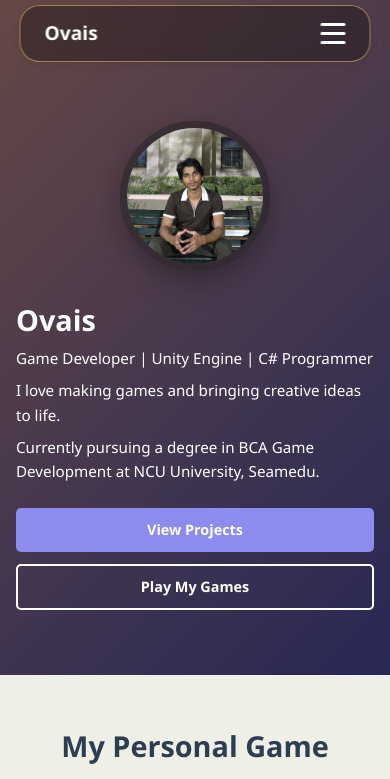
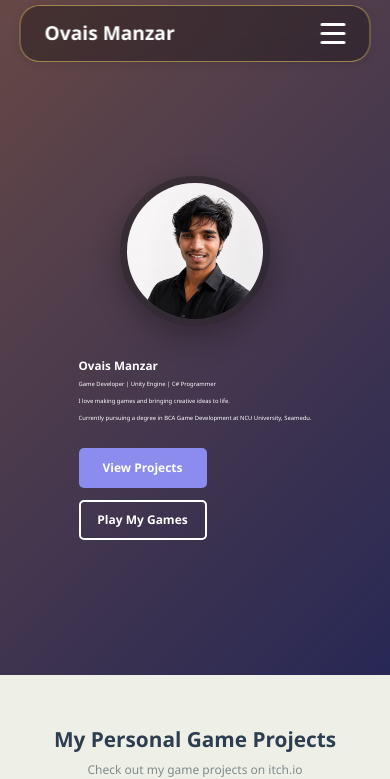
Before and after one commit to Ovais-Dev/Ovais-Portfolio-Website, a plain HTML site: page index.html in a window 390 px wide. Shown: the top 779 px of the page. Drawn offline with Linux system fonts and the light colour scheme.

Commit message:
Update logo and Resolution Alignment

```diff
--- a/index.html
+++ b/index.html
@@ -11,7 +11,7 @@
     <!-- Navigation Bar -->
     <nav class="navbar">
         <div class="navbar-container">
-            <div class="logo">Ovais</div>
+            <div class="logo">Ovais Manzar</div>
             <button class="hamburger" id="hamburger">
                 <span></span>
                 <span></span>
@@ -31,16 +31,16 @@
         <img src="src/images/backdrops/2.png" alt="Backdrop" class="hero-backdrop">
         <div class="intro-container">
             <div class="intro-image">
-                <img src="src/images/others/Profile Pix.jpeg" alt="Profile Picture" width="300">
+                <img src="src/images/others/ProfilePic2.png" alt="Profile Picture" width="300">
             </div>
             <div class="intro-text">
-                <h1>Ovais</h1>
+                <h1>Ovais Manzar</h1>
                     <p class="tagline">Game Developer | Unity Engine | C# Programmer</p>
                     <p>I love making games and bringing creative ideas to life.</p>
                     <p>Currently pursuing a degree in BCA Game Development at NCU University, Seamedu.</p>
                 <div class="intro-buttons">
-                    <a href="#portfolio" class="btn btn-primary">View Projects</a>
-                    <a href="https://blazing-game.itch.io/run-core" target="_blank" class="btn btn-secondary">Play My Games</a>
+                    <a href="#portfolio" class="btn btn-primary btn-hero">View Projects</a>
+                    <a href="https://blazing-game.itch.io" target="_blank" class="btn btn-secondary btn-hero">Play My Games</a>
                 </div>
             </div>
         </div>
--- a/src/css/style.css
+++ b/src/css/style.css
@@ -140,7 +140,7 @@ body {
 .hero-section {
     position: relative;
     height: clamp(600px, 80vh, 90vh);
-    padding: clamp(1.5rem, 4vw, 3rem) clamp(1rem, 2vw, 2rem);
+    padding: clamp(1.5rem, 4vw, 3rem) 0;
     padding-top: clamp(5rem, 8vw, 8rem);
     background: linear-gradient(135deg, #2b0000b2 0%, #282855 100%);
     color: #fff;
@@ -152,13 +152,14 @@ body {
 
 .intro-container {
     position: relative;
-    max-width: 1200px;
+    width: clamp(280px, 90%, 1200px);
     margin: 0 auto;
+    margin-bottom: 1rem;
     display: flex;
     align-items: center;
     justify-content: space-between;
-    gap: clamp(1rem, 4vw, 4rem);
-    width: 100%;
+    gap: clamp(0.2rem, 1vw, 3rem);
+    padding: 0 clamp(0.5rem, 2vw, 2rem);
 }
 
 .hero-backdrop {
@@ -185,7 +186,7 @@ body {
 
 .intro-image img {
     width: 100%;
-    max-width: clamp(200px, 40vw, 400px);
+    max-width: clamp(250px, 22vw, 400px);
     border-radius: 50%;
     border: clamp(5px, 2vw, 10px) solid rgba(29, 29, 29, 0.5);
     box-shadow: 0 10px 30px rgba(0, 0, 0, 0.3);
@@ -201,13 +202,13 @@ body {
 }
 
 .intro-text h1 {
-    font-size: clamp(1.8rem, 5vw, 2.5rem);
+    font-size: clamp(0.5rem, 3vw, 2.5rem);
     margin-bottom: clamp(0.5rem, 2vw, 1rem);
     line-height: 1.2;
 }
 
 .intro-text p {
-    font-size: clamp(0.95rem, 2.5vw, 1.1rem);
+    font-size: clamp(0.2rem, 1.5vw, 1.1rem);
     margin-bottom: clamp(0.5rem, 1vw, 1rem);
     line-height: 1.6;
 }
@@ -222,24 +223,27 @@ body {
 /* Buttons */
 .btn {
     display: inline-block;
-    padding: clamp(0.6rem, 1.5vw, 0.8rem) clamp(1rem, 3vw, 2rem);
+    padding: clamp(0.5rem, 1.5vw, 0.8rem) clamp(0.75rem, 3vw, 2rem);
     border-radius: 5px;
     text-decoration: none;
     font-weight: 600;
     transition: all 0.3s ease;
     cursor: pointer;
     border: none;
-    font-size: clamp(0.9rem, 2vw, 1rem);
-    min-height: 44px;
+    font-size: clamp(0.75rem, 2vw, 1rem);
+    min-height: 10px;
     display: inline-flex;
     align-items: center;
     justify-content: center;
     white-space: nowrap;
 }
-
 .btn-primary {
     background-color: #8B8CED;
     color: #fff;
+}
+.btn-hero{
+    width: clamp(2rem, 15vw, 10rem);
+        height: clamp(1rem, 4vw, 3rem);
 }
 
 .btn-primary:hover {
@@ -295,7 +299,7 @@ body {
 }
 
 .portfolio-section h2 {
-    font-size: clamp(1.8rem, 5vw, 2.5rem);
+    font-size: clamp(1.3rem, 5vw, 2.5rem);
     text-align: center;
     margin-bottom: clamp(0.25rem, 1vw, 0.5rem);
     color: #2c3e50;
@@ -304,7 +308,7 @@ body {
 .portfolio-subtitle {
     text-align: center;
     color: #7f8c8d;
-    font-size: clamp(0.95rem, 2.5vw, 1.1rem);
+    font-size: clamp(0.75rem, 2.5vw, 1.1rem);
     margin-bottom: clamp(1.5rem, 4vw, 3rem);
 }
 
@@ -360,7 +364,7 @@ body {
 
 .card-content h3 {
     margin-bottom: clamp(0.3rem, 1vw, 0.5rem);
-    font-size: clamp(1rem, 2.5vw, 1.2rem);
+    font-size: clamp(0.85rem, 2.5vw, 1.2rem);
     color: #8b8ced;
 }
 
@@ -377,7 +381,7 @@ body {
 
 .card-content p {
     color: #7f8c8d;
-    font-size: clamp(0.85rem, 2vw, 0.95rem);
+    font-size: clamp(0.65rem, 2vw, 0.95rem);
     margin-bottom: clamp(0.5rem, 1.5vw, 1rem);
     flex: 1;
 }
@@ -421,12 +425,12 @@ body {
 }
 
 .contact-section h2 {
-    font-size: clamp(1.5rem, 4vw, 2rem);
+    font-size: clamp(1.2rem, 4vw, 2rem);
     margin-bottom: clamp(0.75rem, 2vw, 1rem);
 }
 
 .contact-section p {
-    font-size: clamp(1rem, 2.5vw, 1.1rem);
+    font-size: clamp(0.8rem, 2.5vw, 1.1rem);
     margin-bottom: clamp(1rem, 3vw, 2rem);
 }
 
@@ -598,7 +602,10 @@ body {
     .btn {
         width: 100%;
     }
-
+    .btn-hero{
+        width: clamp(8rem, 10vw, 10rem);
+        height: clamp(2.5rem, 5vw, 5rem);
+    }
     .portfolio-grid {
         grid-template-columns: 1fr;
         gap: 1rem;
@@ -705,8 +712,17 @@ body {
     .navbar.light-mode .nav-menu a::after {
         background-color: #000000;
     }
+    .intro-text h1 {
+        font-size: clamp(1rem, 6vw, 2rem);
+        margin-bottom: clamp(0.5rem, 2vw, 1rem);
+        line-height: 1.2;
+    }
 
-
+    .intro-text p {
+        font-size: clamp(0.5rem, 2.5vw, 1.25rem);
+        margin-bottom: clamp(0.5rem, 2vw, 2rem);
+        line-height: 1.6;
+    }
     .hero-section {
         min-height: 75vh;
     }
@@ -728,7 +744,10 @@ body {
     .btn {
         width: 100%;
     }
-
+    .btn-hero{
+        width: clamp(8rem, 10vw, 10rem);
+        height: clamp(2.5rem, 5vw, 5rem);
+    }
     .portfolio-grid {
         grid-template-columns: 1fr;
         gap: 1.5rem;
@@ -775,7 +794,10 @@ body {
     .btn {
         width: 100%;
     }
-
+    .btn-hero{
+        width: clamp(8rem, 10vw, 10rem);
+        height: clamp(2.5rem, 5vw, 5rem);
+    }
     .contact-links {
         flex-wrap: wrap;
     }
```
Also changed, not shown: src/images/others/ProfilePic2.png (added).
